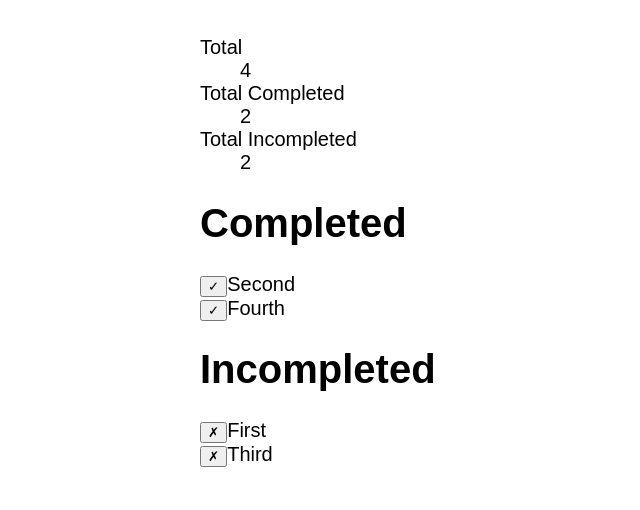
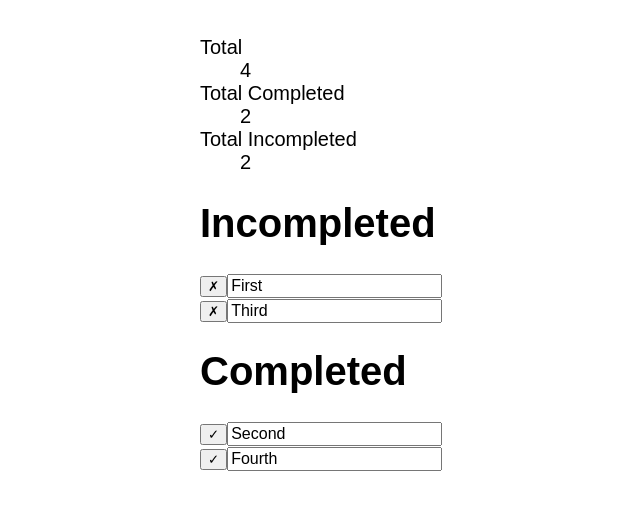
Before and after one commit to CarlCamit/NextLevelReactPrac, a React (Create React App) app: page / in a window 1280 px wide. Shown: the top 510 px of the page, without its empty margins (200-840 px from the left). Built offline with nearby package versions, Linux system fonts and the light colour scheme.

Commit message:
Added prop to ToDoItem to allow description to be editable

```diff
--- a/src/App.js
+++ b/src/App.js
@@ -1,6 +1,8 @@
 import React, { Component } from 'react';
 import './App.css';
 import ToDoItem from './components/Todoitem'
+
+
 
   // UI
 class App extends Component {
@@ -57,6 +59,24 @@ class App extends Component {
     })
   }
 
+  onDescriptionEdit = (index, description) => {
+    this.setState((prevState) => {
+      const beforeItems = prevState.items
+      const afterItems = beforeItems.map((item, currentIndex) => {
+        if (currentIndex === index) {
+          const copy = { ...item, description: description }
+          return copy
+        }
+        else {
+          return item
+        }
+      })
+      return {
+        items: afterItems
+      }
+    })
+  }
+
   render() {
     const items = this.state.items
     const total = items.length
@@ -72,7 +92,9 @@ class App extends Component {
     })
 
     return (
+
       <div className="App">
+
         <dl>
           <dt>Total</dt>
           <dd>{ total }</dd>
@@ -81,6 +103,37 @@ class App extends Component {
           <dt>Total Incompleted</dt>
           <dd>{ totalIncompleted }</dd>
         </dl>
+
+        <h1>Incompleted</h1>
+        {
+          items.map((item, index) => {
+            if (item.completed) {
+                return null
+            }
+            else {
+              return (
+                <ToDoItem
+                  key={ index }
+                  description={ item.description }
+                  completed={ item.completed }
+                  onToggleCompleted={
+                    () => {
+                      console.log('ToDoItem onToggleCompleted recieved', index)
+                      this.onToggleItemAtIndex(index)
+                    }
+                  }
+                  onDescriptionUpdate={
+                    (description) => {
+                      console.log('ToDoItem onDescriptionUpdate recieved', description)
+                      this.onDescriptionEdit(index, description)
+                    }
+                  }
+                />
+              )
+            }
+          })
+        }
+
         <h1>Completed</h1>
         {
           items.map((item, index) => {
@@ -98,34 +151,20 @@ class App extends Component {
                       console.log('ToDoItem onToggleCompleted recieved', index)
                       this.onToggleItemAtIndex(index)
                     }
-                } />
+                  }
+                  onDescriptionUpdate={
+                    (description) => {
+                      console.log('ToDoItem onDescriptionUpdate recieved', description)
+                      this.onDescriptionEdit(index, description)
+                    }
+                  }
+                />
               )
             }
           }
         )
       }
-      <h1>Incompleted</h1>
-      {
-        items.map((item, index) => {
-          if (item.completed) {
-              return null
-          }
-          else {
-            return (
-              <ToDoItem
-              key={ index }
-              description={ item.description }
-              completed={ item.completed }
-              onToggleCompleted={
-                () => {
-                  console.log('ToDoItem onToggleCompleted recieved', index)
-                  this.onToggleItemAtIndex(index)
-                }
-              } />
-            )
-          }
-        })
-      }
+
       </div>
     );
   }
--- a/src/components/Todoitem.js
+++ b/src/components/Todoitem.js
@@ -1,4 +1,5 @@
 import React from 'react'
+// import InputForm from './Input'
 
 const emojiCheck = (completed) => {
     let emoji = '✗'
@@ -12,10 +13,11 @@ function ToDoItem ({
     completed = false,
     emoji = emojiCheck(completed),
     description,
-    onToggleCompleted
+    onToggleCompleted,
+    onDescriptionUpdate
 }) {
     return (
-        <label>
+        <div>
             <button
                 type="button"
                 value={ completed }
@@ -30,8 +32,17 @@ function ToDoItem ({
             >
                 { emoji }
             </button>
-            { description }
-        </label>
+            <input
+                type="text"
+                value={ description }
+                onChange={
+                    (event) => {
+                        description = event.target.value
+                        onDescriptionUpdate(description)
+                    }
+                }
+            />
+        </div>
     )
 }
 
```
Lines whose indentation alone changed are shown as unchanged.
